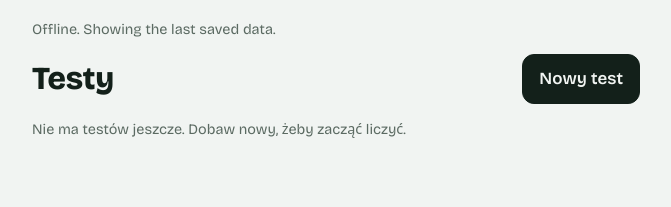
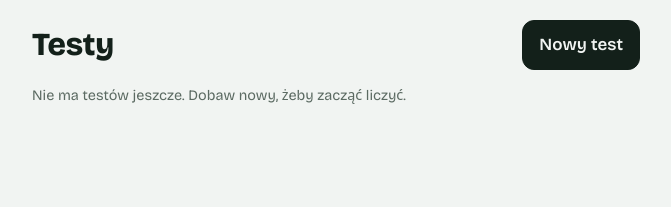
Before and after one commit to parcev/licz, a website: page index.html in a window 1280 px wide. Shown: the whole page, without its empty margins (304-975 px from the left). Drawn offline with nearby package versions, Linux system fonts and the light colour scheme; no server answers.

Commit message:
update index.html

```diff
--- a/index.html
+++ b/index.html
@@ -372,7 +372,7 @@
 <body>
   <main>
     <div id="banner" class="banner" hidden></div>
-    <div id="status" hide class="status" role="status"></div>
+    <div id="status" hidden class="status" role="status"></div>
 
     <section id="listView">
       <div class="head">
```
